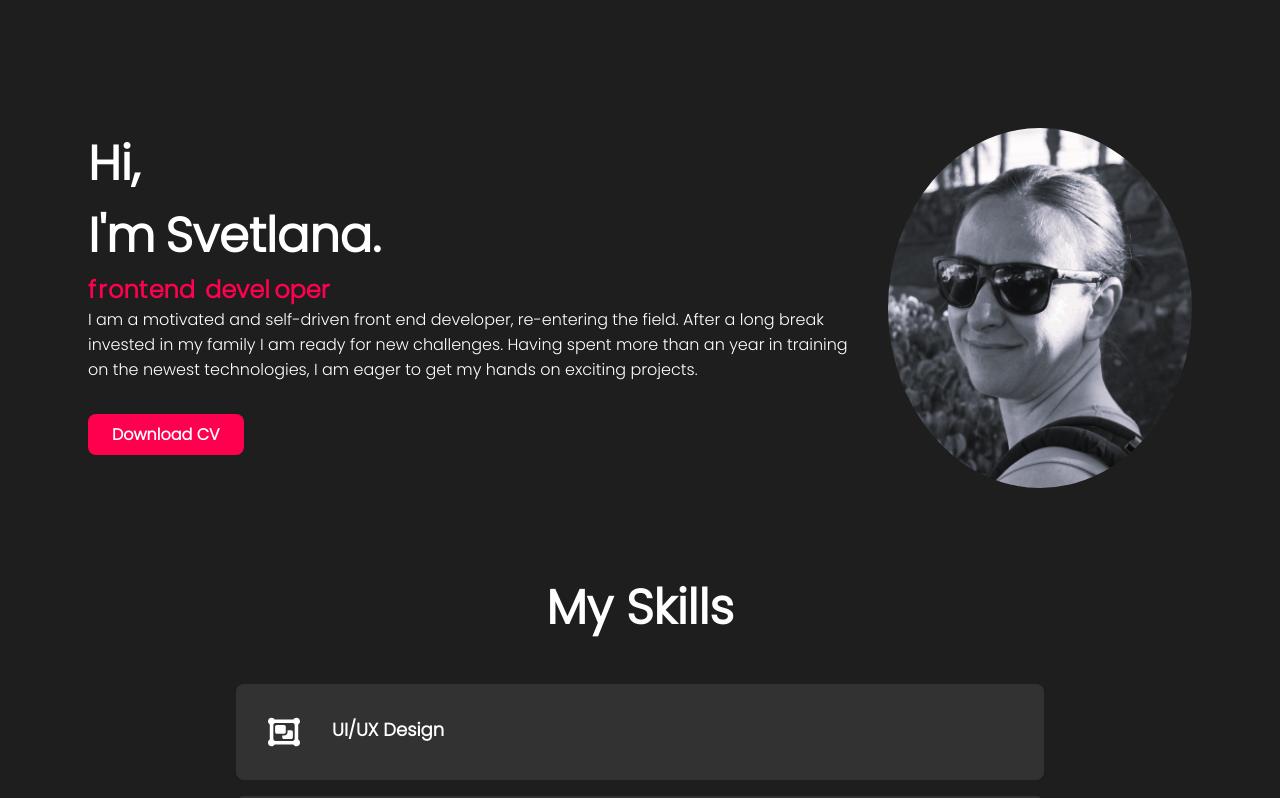
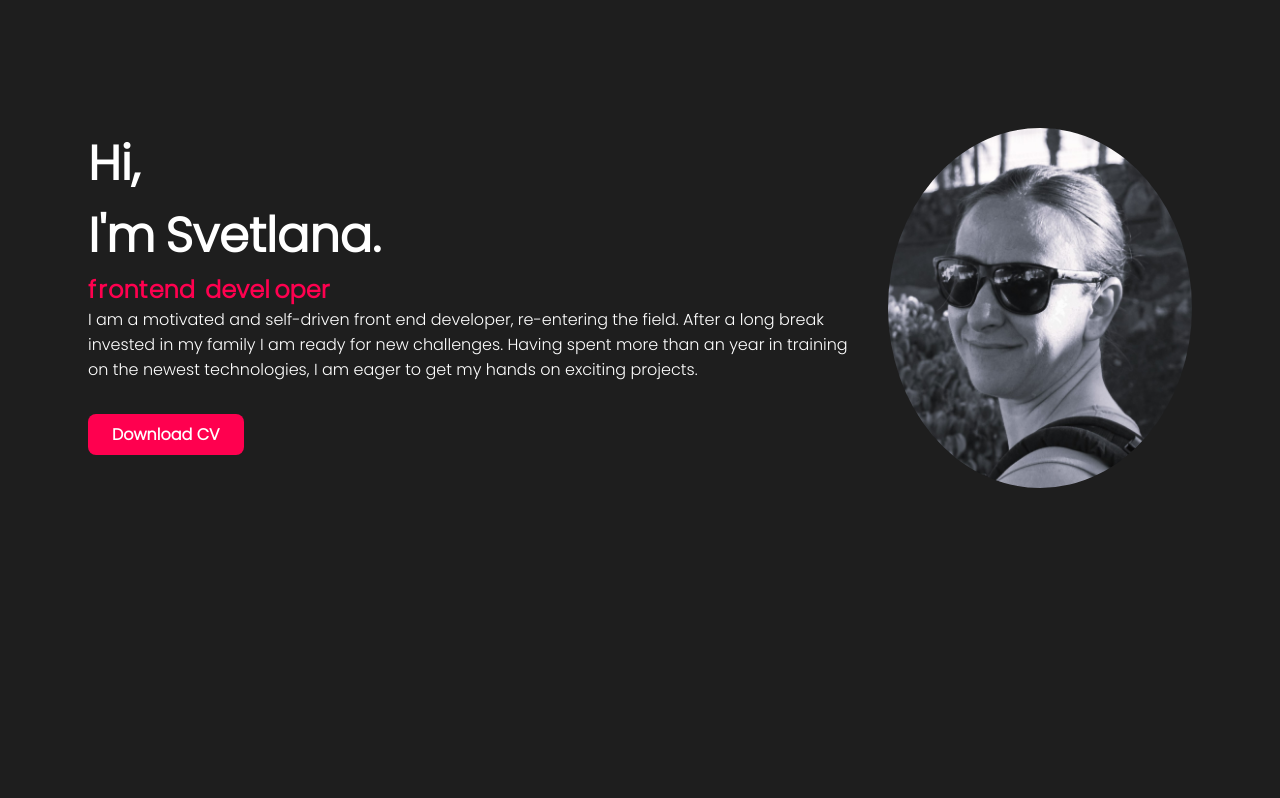
Before and after one commit to svetlanabaneva/portfolio, a React (Create React App) app: page / in a window 1280 px wide. Shown: the top 798 px of the page. Built offline with nearby package versions, Linux system fonts and the light colour scheme.

Commit message:
heights intro

```diff
--- a/src/components/Intro/intro.css
+++ b/src/components/Intro/intro.css
@@ -1,6 +1,6 @@
 #intro {
     /*border: 1px solid yellow;*/
-
+    height: calc(100vh - 5rem);
     width: 100%;
     max-width: 75rem;
     margin: 0 auto;
--- a/src/components/Projects/projects.css
+++ b/src/components/Projects/projects.css
@@ -1,7 +1,6 @@
 #portfolio {
     /*border:1px solid #ccc;*/
     margin: 0 auto;
-
     width: 100%;
     max-width: 75rem;
     flex-direction: column;
```
